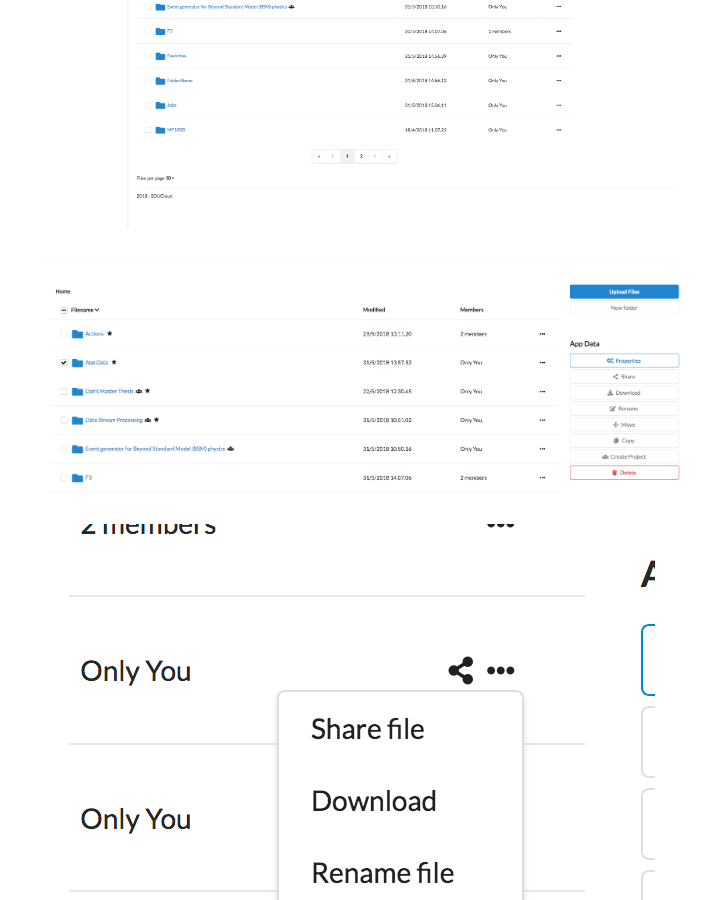
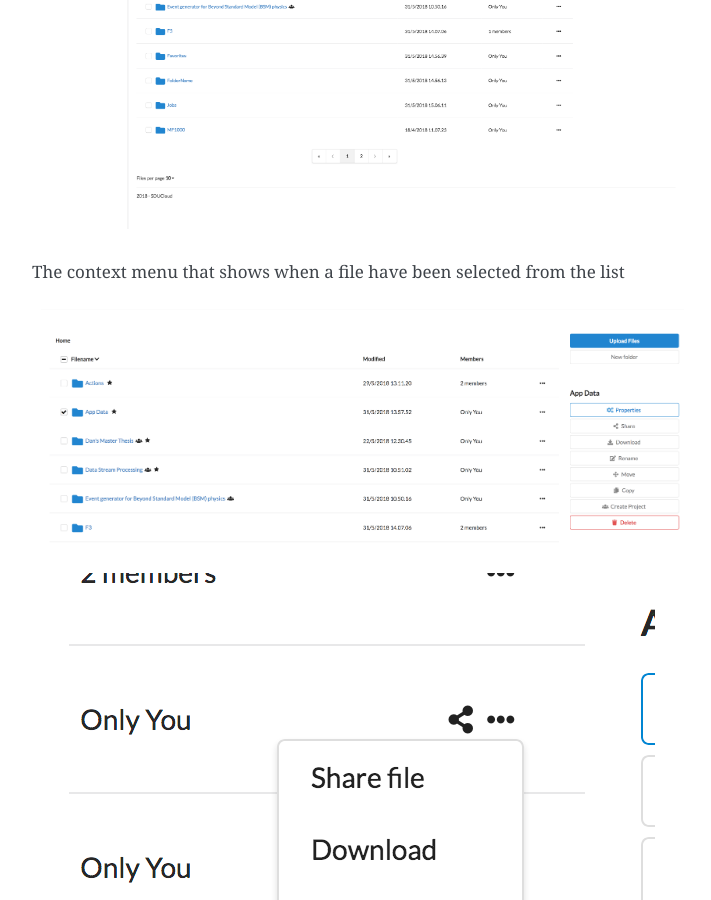
Before and after one commit to SDU-eScience/SDUCloudDoc, a Sphinx documentation site: the page built from docs/source/index.rst, in a window 1280 px wide and 900 px high, scrolled down 2294 px. Shown: the whole window, without its empty margins (388-1099 px from the left). Built offline with Sphinx 7.4.7, drawn with Linux system fonts in a browser that asks for light colours.

```diff
--- a/docs/source/index.rst
+++ b/docs/source/index.rst
@@ -72,6 +72,9 @@ Sharing of files, available in the dropdown, context menu, and has its own butto
 
 .. figure::  images/screens/files/files.png
    :align:   center
+
+
+The context menu that shows when a file have been selected from the list
 
 .. figure::  images/screens/files/context_menu.png
    :align:   center
@@ -154,6 +157,9 @@ The Publish option allows the user to upload a series of files to Zenodo from SD
    :align:   center
 
 .. figure::  images/screens/publications/zenodo_progress.png
+   :align:   center
+
+.. figure::  images/screens/publications/zenodo_website.png
    :align:   center
 
 
```
Also changed, not shown: docs/source/images/screens/publications/zenodo_website.png (added).
